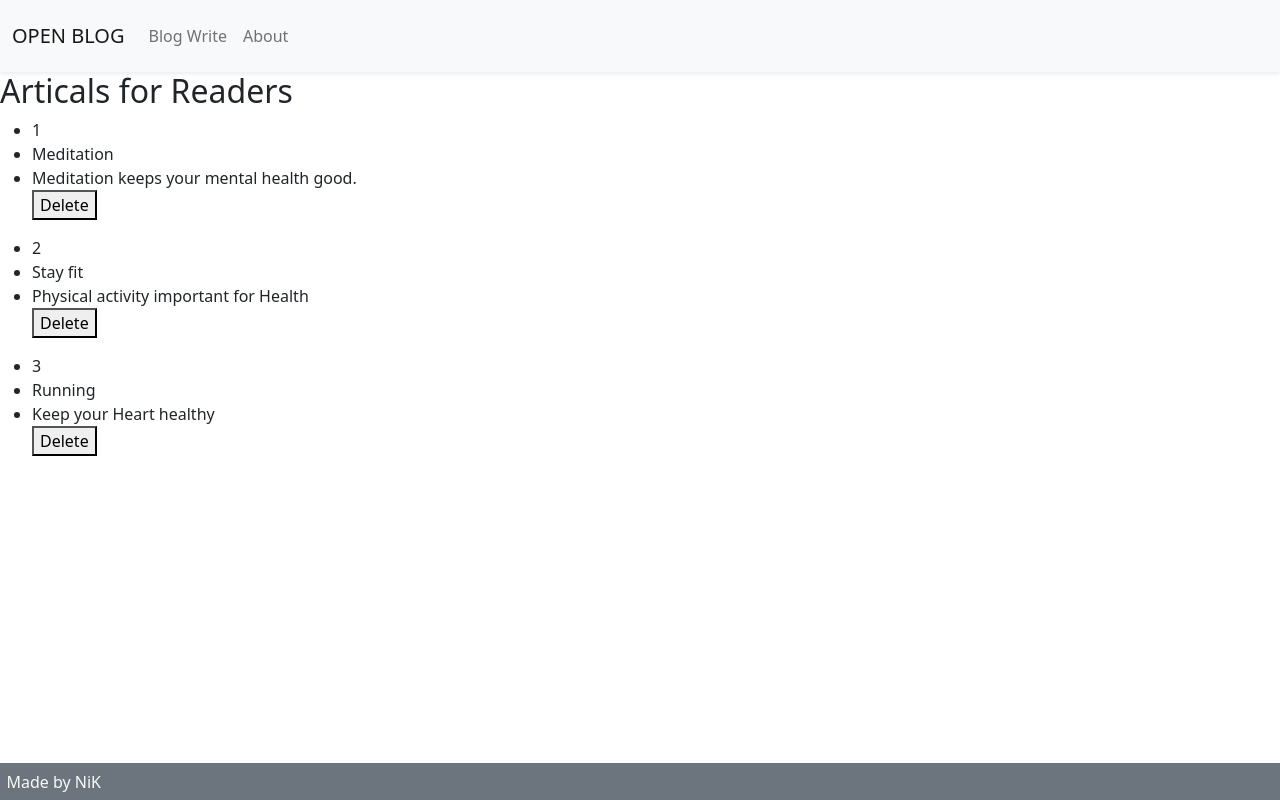
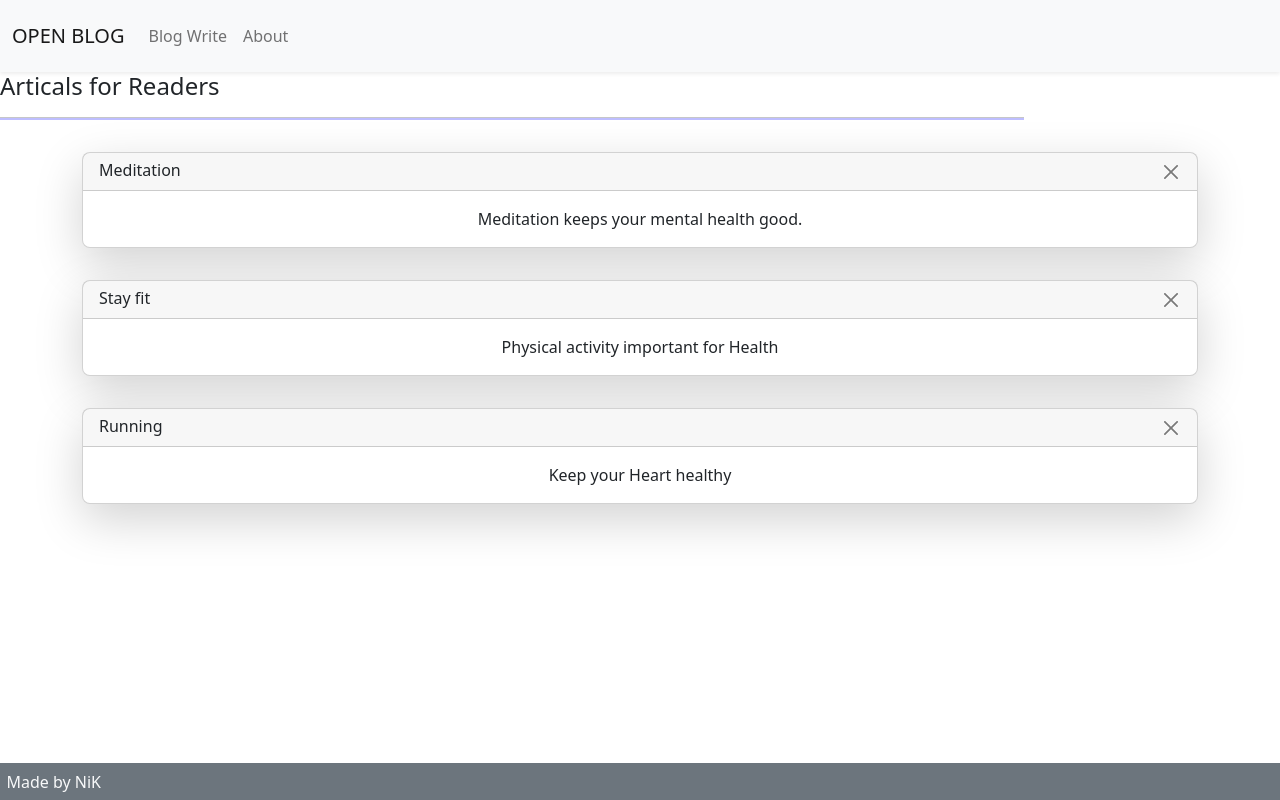
Before and after one commit to Niikpatil/blog_feeds, a React (Create React App) app: page / in a window 1280 px wide. Built offline with nearby package versions, Linux system fonts and the light colour scheme.

Commit message:
addBlog
Bootstrap alignment set

```diff
--- a/src/App.css
+++ b/src/App.css
@@ -1,8 +1,4 @@
-.App {
-  text-align: center;
-}
-
-.App-logo {
+/* .App-logo {
   height: 40vmin;
   pointer-events: none;
 }
@@ -35,4 +31,4 @@
   to {
     transform: rotate(360deg);
   }
-}
+} */
--- a/src/App.js
+++ b/src/App.js
@@ -1,10 +1,13 @@
-import { useEffect, useState } from "react";
+import { useState } from "react";
 import { Route, Routes } from "react-router-dom";
+
 import AddBlog from "./components/Pages/AddBlog";
 import Blogs from "./components/Pages/Blogs";
 import Header from "./components/Layouts/Header";
 import Footer from "./components/Layouts/Footer";
 import About from "./components/Layouts/About";
+import "./App.css";
+// import { Main } from "./components/Layouts/Main";
 
 function App() {
   const [article, setArticle] = useState([
@@ -28,7 +31,7 @@ function App() {
   const onDelete = (delete_id) => {
     console.log(delete_id);
 
-    // ___Case-1 : To Delete___
+    // ___Method - 1 : To Delete using splice___
     // const DeleteTask = [...article];
     // DeleteTask.splice(delete_id, 1);
 
@@ -62,7 +65,7 @@ function App() {
           element={<Blogs article={article} onDelete={onDelete} />}
         ></Route>
         <Route path="addblog" element={<AddBlog addBlog={addBlog} />}></Route>
-        <Route path="/about" element={<About />}></Route>
+        <Route path="about" element={<About />}></Route>
       </Routes>
       <Footer />
     </div>
--- a/src/components/Layouts/Footer.js
+++ b/src/components/Layouts/Footer.js
@@ -4,12 +4,13 @@ const Footer = () => {
   let footerStyle = {
     position: "fixed",
     bottom: "0",
+    marginTop: "10px",
     width: "100%",
     padding: "0.5%",
   };
 
   return (
-    <footer className="bg-secondary text-light" style={footerStyle}>
+    <footer className="bg-secondary text-light " style={footerStyle}>
       <span className="">Made by NiK</span>
     </footer>
   );
--- a/src/components/Layouts/Header.js
+++ b/src/components/Layouts/Header.js
@@ -3,22 +3,22 @@ import { Link } from "react-router-dom";
 
 const Header = () => {
   return (
-    <nav class="navbar navbar-expand-lg navbar-secondary bg-light shadow-sm">
-      <div class="container-fluid">
-        <nav class="navbar navbar-light ">
-          <Link to="/" class="navbar-brand ">
+    <nav className="navbar navbar-expand-lg navbar-secondary bg-light shadow-sm">
+      <div className="container-fluid">
+        <nav className="navbar navbar-light ">
+          <Link to="/" className="navbar-brand ">
             OPEN BLOG
           </Link>
         </nav>
-        <div class="collapse navbar-collapse">
-          <ul class="navbar-nav me-auto mb-2 mb-lg-0">
-            <li class="nav-item">
-              <Link to="/addblog" class="nav-link">
+        <div className="collapse navbar-collapse">
+          <ul className="navbar-nav me-auto mb-2 mb-lg-0">
+            <li className="nav-item">
+              <Link to="/addblog" className="nav-link">
                 Blog Write
               </Link>
             </li>
-            <li class="nav-item">
-              <Link to="/about" class="nav-link">
+            <li className="nav-item">
+              <Link to="/about" className="nav-link">
                 About
               </Link>
             </li>
--- a/src/components/Pages/AddBlog.js
+++ b/src/components/Pages/AddBlog.js
@@ -18,29 +18,45 @@ const AddBlog = ({ addBlog }) => {
   };
 
   return (
-    <>
+    <div className="col-6 offset-3 mt-4 ">
       <form onSubmit={handleSubmit}>
+        <div className="mb-3">
+          <label htmlFor="title" className="form-label">
+            Title
+          </label>
           <input
-          type="text"
+            type="title"
             name="title"
             value={title}
-          placeholder="Hope this title grab readers attention"
             onChange={(e) => {
               setTitle(e.target.value);
             }}
+            id="title"
+            className="form-control"
+            placeholder="Hope this title grab readers attention"
           />
-        <input
-          type="textarea"
+        </div>
+        <div className="mb-3">
+          <label htmlFor="content" className="form-label">
+            Article
+          </label>
+          <textarea
+            type="text"
             name="content"
             value={content}
-          placeholder="Please write Something that fascinate the readers mind..."
             onChange={(e) => {
               setContent(e.target.value);
             }}
+            id="title"
+            className="form-control"
+            placeholder="Please write Something that fascinate the readers mind..."
           />
-        <button type="submit">Add Blog</button>
+        </div>
+        <button type="submit" className="btn btn-sm btn-secondary">
+          Submit
+        </button>
       </form>
-    </>
+    </div>
   );
 };
 
--- a/src/components/Pages/BlogList.js
+++ b/src/components/Pages/BlogList.js
@@ -2,13 +2,24 @@ import React from "react";
 
 export const BlogList = ({ articleList, onDelete }) => {
   return (
-    <>
-      <ul>
-        <li>{articleList.id}</li>
-        <li>{articleList.title}</li>
-        <li>{articleList.content}</li>
-        <button onClick={() => onDelete(articleList)}>Delete</button>
-      </ul>
-    </>
+    <div className="container my-3">
+      <div className="card rounded-3 shadow-lg">
+        <h6 className="d-flex justify-content-between card-header">
+          {articleList.title}
+          <div>
+            <button
+              type="button"
+              className="btn btn-close btn-sm
+            "
+              aria-label="Close"
+              onClick={() => onDelete(articleList)}
+            ></button>
+          </div>
+        </h6>
+        <div className="card-body text-center">
+          <p className="card-text">{articleList.content}</p>
+        </div>
+      </div>
+    </div>
   );
 };
--- a/src/components/Pages/Blogs.js
+++ b/src/components/Pages/Blogs.js
@@ -2,18 +2,33 @@ import React from "react";
 import { BlogList } from "./BlogList";
 
 const Blogs = ({ article, onDelete }) => {
+  const ColoredLine = () => (
+    <hr
+      style={{
+        backgroundColor: "blue",
+        height: 3,
+        width: "80%",
+      }}
+    />
+  );
+
   return (
     <>
-      <h2>Articals for Readers</h2>
+      <div className="justify-content-center ">
+        <h4>Articals for Readers</h4>
+        <ColoredLine />
+      </div>
+
       {article.length === 0 ? (
-        <h3>No Content to display</h3>
+        <h4>No Content to display</h4>
       ) : (
         article.map((articleList) => (
-          <BlogList
-            articleList={articleList}
+          <div
+            className="my-6 d-flex flex-column justify-content-center     "
             key={articleList.id}
-            onDelete={onDelete}
-          />
+          >
+            <BlogList articleList={articleList} onDelete={onDelete} />
+          </div>
         ))
       )}
     </>
--- a/src/index.js
+++ b/src/index.js
@@ -2,8 +2,8 @@ import React from "react";
 import ReactDOM from "react-dom/client";
 import { BrowserRouter } from "react-router-dom";
 import App from "./App";
+// import './index.css';
 
-// import './index.css';
 // import reportWebVitals from "./reportWebVitals";
 
 const root = ReactDOM.createRoot(document.getElementById("root"));
```
Also changed, not shown: src/components/Layouts/Main.js (+12 -4 lines). Lines whose indentation alone changed are shown as unchanged.
